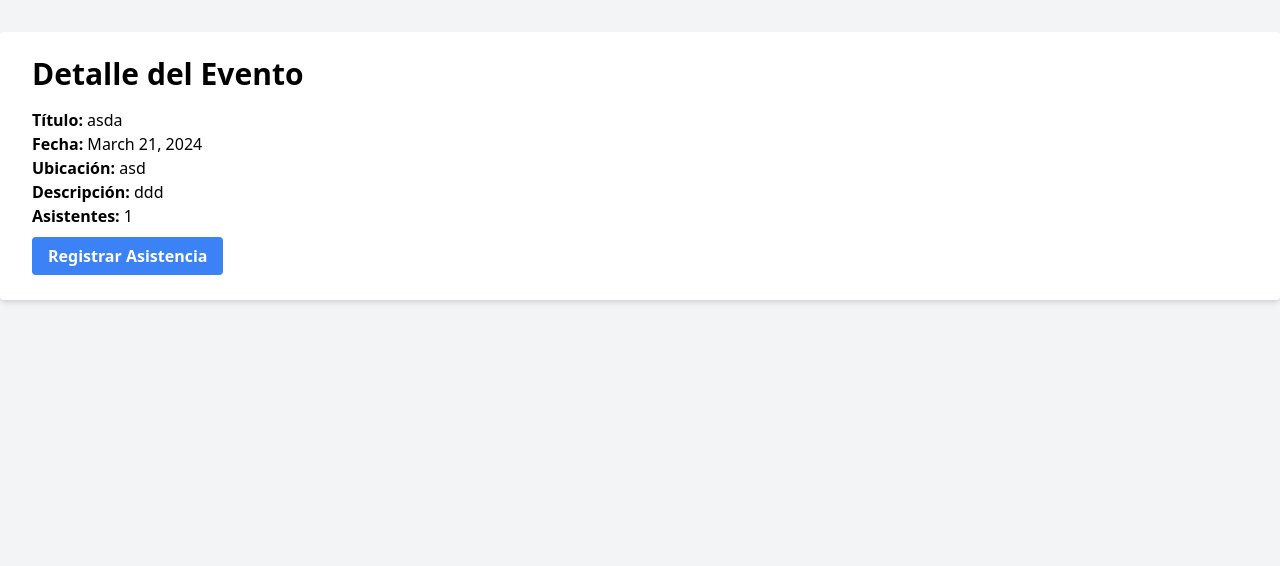
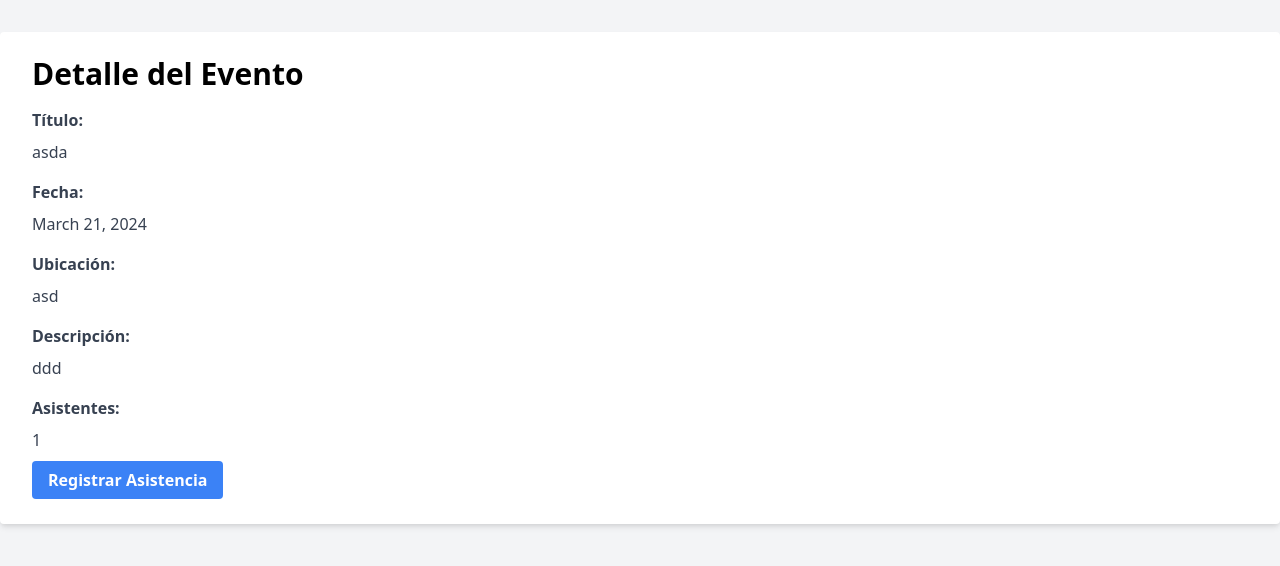
Before and after one commit to JeanPPG/EventosComunitariosApp, a Django app: page /evento/1/ in a window 1280 px wide. Shown: the top 566 px of the page. Run offline with Django 5.2, Linux system fonts and the light colour scheme; data comes from the database, SQL or seed files in the repository.

Commit message:
Arreglo de funcionalidad

```diff
--- a/EventosComunitarioApp/templates/paginas/detalle_evento.html
+++ b/EventosComunitarioApp/templates/paginas/detalle_evento.html
@@ -12,11 +12,26 @@
         <div class="bg-white shadow-md rounded px-8 pt-6 pb-8 mb-4">
             <h1 class="text-3xl font-bold mb-4">Detalle del Evento</h1>
             <div class="mb-4">
-                <p><strong>Título:</strong> {{ evento.titulo }}</p>
-                <p><strong>Fecha:</strong> {{ evento.fecha }}</p>
-                <p><strong>Ubicación:</strong> {{ evento.ubicacion }}</p>
-                <p><strong>Descripción:</strong> {{ evento.descripcion }}</p>
-                <p><strong>Asistentes:</strong> {{ evento.numero_asistentes }}</p>
+                <div class="mb-4">
+                    <strong class="block text-gray-700 font-bold mb-2">Título:</strong>
+                    <p class="text-gray-700">{{ evento.titulo }}</p>
+                </div>
+                <div class="mb-4">
+                    <strong class="block text-gray-700 font-bold mb-2">Fecha:</strong>
+                    <p class="text-gray-700">{{ evento.fecha }}</p>
+                </div>
+                <div class="mb-4">
+                    <strong class="block text-gray-700 font-bold mb-2">Ubicación:</strong>
+                    <p class="text-gray-700">{{ evento.ubicacion }}</p>
+                </div>
+                <div class="mb-4">
+                    <strong class="block text-gray-700 font-bold mb-2">Descripción:</strong>
+                    <p class="text-gray-700">{{ evento.descripcion }}</p>
+                </div>
+                <div class="mb-4">
+                    <strong class="block text-gray-700 font-bold mb-2">Asistentes:</strong>
+                    <p class="text-gray-700">{{ evento.numero_asistentes }}</p>
+                </div>
             </div>
             <!-- Botón para registrar asistencia -->
             <a href="{% url 'registrar_asistencia' evento.id %}" class="bg-blue-500 hover:bg-blue-700 text-white font-bold py-2 px-4 rounded">Registrar Asistencia</a>
--- a/EventosComunitarioApp/views.py
+++ b/EventosComunitarioApp/views.py
@@ -1,26 +1,25 @@
-from django.shortcuts import render
 from .models import Evento
-from django.shortcuts import render, redirect, get_object_or_404
-from django.db.models import Q
+from django.shortcuts import render, redirect, get_object_or_404, reverse
+
+from .models import Evento
+
+
 def pagina_bienvenida(request):
     return render(request, 'paginas/bienvenida.html')
 
 def calendario_eventos(request):
-    # Obtener todos los eventos de la base de datos
     eventos = Evento.objects.all()
 
-    # Convertir los eventos en un formato adecuado para FullCalendar
     eventos_fullcalendar = []
     for evento in eventos:
         evento_dict = {
             'title': evento.titulo,
-            'start': evento.fecha.isoformat(),  # Formato ISO 8601 para la fecha
-            'url': f'/detalle_evento/{evento.id}/',  # URL para redireccionar al detalle del evento
+            'start': evento.fecha.isoformat(),
+            'url': reverse('detalle_evento', args=[evento.id]),  # Usar reverse para generar la URL
         }
         eventos_fullcalendar.append(evento_dict)
 
     return render(request, 'paginas/calendarios.html', {'eventos_fullcalendar': eventos_fullcalendar})
-
 def registro_eventos(request):
     if request.method == 'POST':
         titulo = request.POST.get('event-title')
```
